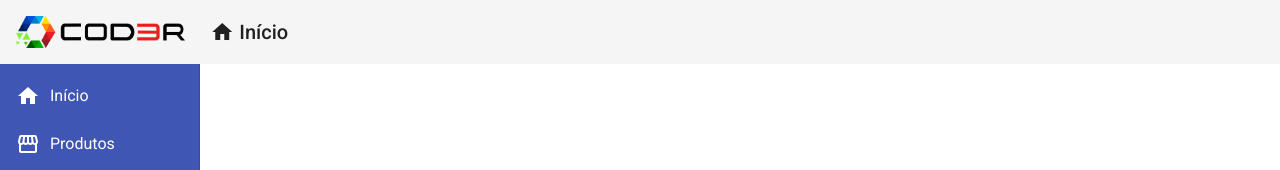
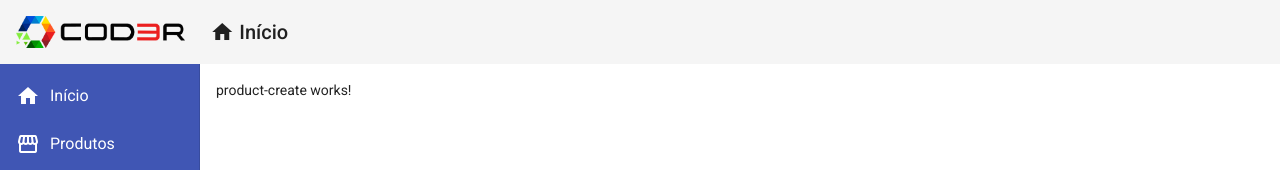
Before and after one commit to VictorPerigo/angular, an Angular app in the folder cadastroDeProdutos/frontend/: page /products/create in a window 1280 px wide. Before the commit this address led to /. Shown: the top 170 px of the page. Built offline with nearby package versions, Linux system fonts and the light colour scheme.

Commit message:
product-create

```diff
--- a/cadastroDeProdutos/frontend/src/app/app-routing.module.ts
+++ b/cadastroDeProdutos/frontend/src/app/app-routing.module.ts
@@ -4,6 +4,8 @@
 import {HomeComponent} from './views/home/home.component'
 import {ProductCrudComponent} from './views/product-crud/product-crud.component'
 import {MuriCrudComponent} from './views/muri-crud/muri-crud.component'
+import {ProductCreateComponent} from './components/product/product-create/product-create.component'
+
 
 const routes: Routes = [
   {
@@ -17,6 +19,10 @@
   {
     path: "muri",
     component: MuriCrudComponent
+  },
+  {
+    path:"products/create",
+    component:ProductCreateComponent
   }
 ];
 
--- a/cadastroDeProdutos/frontend/src/app/app.module.ts
+++ b/cadastroDeProdutos/frontend/src/app/app.module.ts
@@ -19,6 +19,7 @@
 
 import { RedDirective } from './directives/red.directive';
 import { MuriLinkDirective } from './directives/muri-link.directive';
+import { ProductCreateComponent } from './components/product/product-create/product-create.component';
 
 
 @NgModule({
@@ -31,7 +32,8 @@
     ProductCrudComponent,
     MuriCrudComponent,
     RedDirective,
-    MuriLinkDirective  ],
+    MuriLinkDirective,
+    ProductCreateComponent  ],
   imports: [
     BrowserModule,
     AppRoutingModule,
--- /dev/null
+++ b/cadastroDeProdutos/frontend/src/app/components/product/product-create/product-create.component.html
@@ -0,0 +1 @@
+<p>product-create works!</p>
--- /dev/null
+++ b/cadastroDeProdutos/frontend/src/app/components/product/product-create/product-create.component.ts
@@ -0,0 +1,15 @@
+import { Component, OnInit } from '@angular/core';
+
+@Component({
+  selector: 'app-product-create',
+  templateUrl: './product-create.component.html',
+  styleUrls: ['./product-create.component.css']
+})
+export class ProductCreateComponent implements OnInit {
+
+  constructor() { }
+
+  ngOnInit(): void {
+  }
+
+}
```
Also changed, not shown: cadastroDeProdutos/frontend/src/app/components/product/product-create/product-create.component.css (added).
